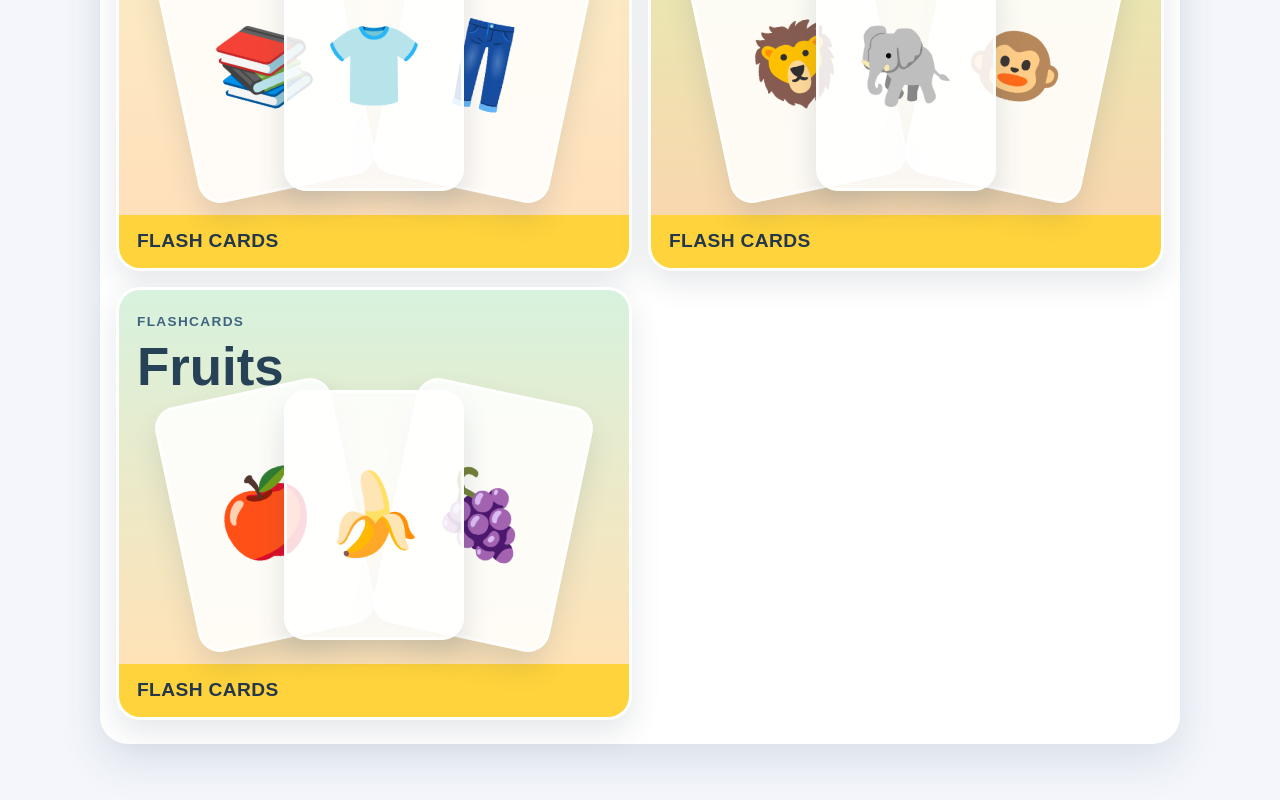
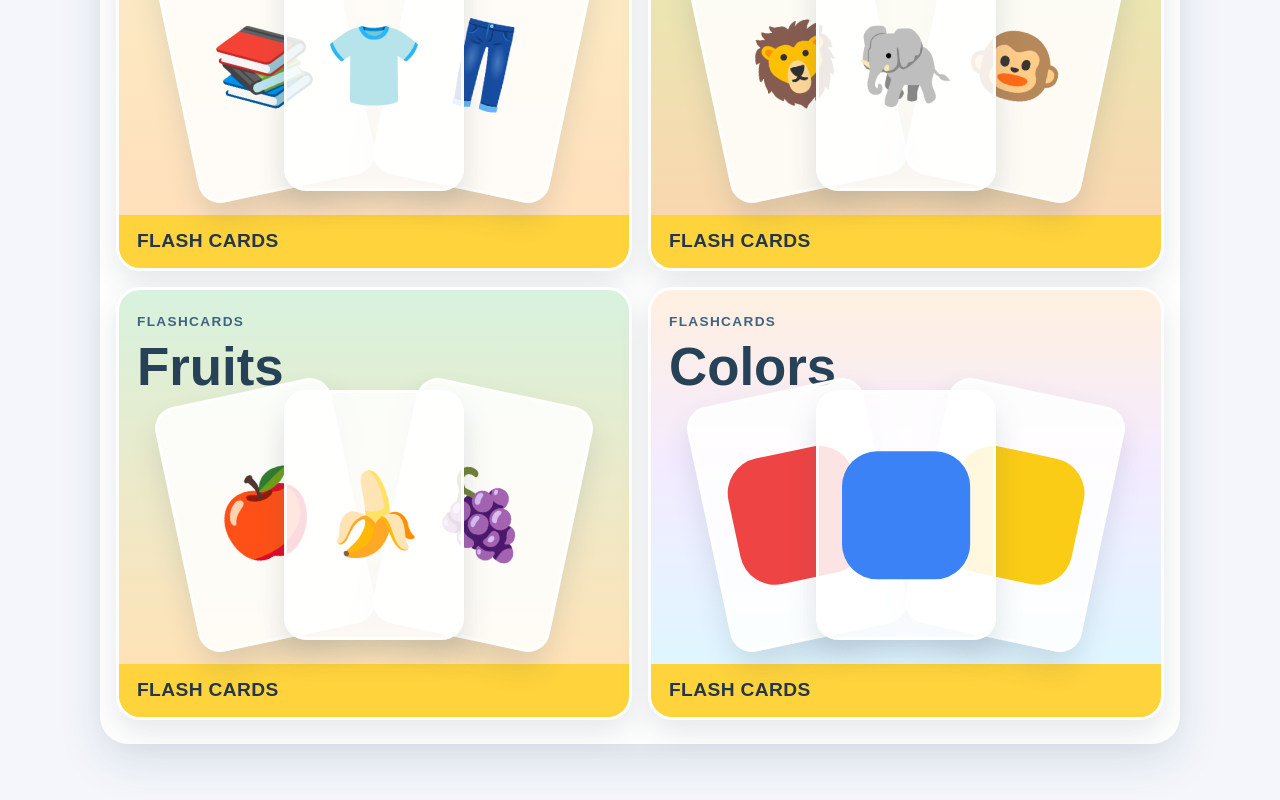
Before and after one commit to rattanakchea/kid-app, a React (Vite) app: page / in a window 1280 px wide. Shown: the part 409-1209 px from the top of the page. Built offline with nearby package versions, Linux system fonts and the light colour scheme.

Commit message:
added colors pack

```diff
--- a/src/App.tsx
+++ b/src/App.tsx
@@ -1,5 +1,5 @@
 import { useEffect, useState } from "react";
-import { packs } from "./data/packs";
+import { packs, type Card } from "./data/packs";
 
 const matchTileCount = 6;
 
@@ -9,7 +9,7 @@ type PageView = "home" | "detail";
 type MatchTile = {
   id: string;
   pairId: string;
-  label: string;
+  card: Card;
   solved: boolean;
 };
 
@@ -38,16 +38,66 @@ function createMatchTiles(pack: (typeof packs)[number]): MatchTile[] {
       {
         id: `${card.id}-a`,
         pairId: card.id,
-        label: card.emoji,
+        card,
         solved: false,
       },
       {
         id: `${card.id}-b`,
         pairId: card.id,
-        label: card.emoji,
+        card,
         solved: false,
       },
     ]),
+  );
+}
+
+function CardVisual({
+  card,
+  className = "",
+  decorative = false,
+}: {
+  card: Card;
+  className?: string;
+  decorative?: boolean;
+}) {
+  if (card.swatch) {
+    return (
+      <svg
+        className={`card-swatch ${className}`.trim()}
+        viewBox="0 0 100 100"
+        role={decorative ? undefined : "img"}
+        aria-hidden={decorative ? "true" : undefined}
+        aria-label={decorative ? undefined : `${card.name} color`}
+      >
+        <rect
+          x="10"
+          y="10"
+          width="80"
+          height="80"
+          rx="22"
+          fill={card.swatch.fill}
+          stroke={card.swatch.stroke ?? "transparent"}
+          strokeWidth="6"
+        />
+      </svg>
+    );
+  }
+
+  if (card.imageUrl) {
+    return (
+      <img
+        className={className}
+        src={card.imageUrl}
+        alt={decorative ? "" : card.name}
+        aria-hidden={decorative ? "true" : undefined}
+      />
+    );
+  }
+
+  return (
+    <div className={className} aria-hidden="true">
+      {card.emoji}
+    </div>
   );
 }
 
@@ -270,7 +320,7 @@ export default function App() {
         <p>
           {gameMode === "flashcards"
             ? ""
-            : "Flip tiles and match the same emoji pair."}
+            : "Flip tiles and match the same color or picture pair."}
         </p>
       </div>
 
@@ -284,17 +334,16 @@ export default function App() {
           >
             <div className="flashcard-inner">
               <div className="flashcard-face flashcard-front">
-                {currentCard.imageUrl ? (
-                  <img
-                    className="flashcard-image"
-                    src={currentCard.imageUrl}
-                    alt={currentCard.name}
-                  />
-                ) : (
-                  <div className="flashcard-emoji" aria-hidden="true">
-                    {currentCard.emoji}
-                  </div>
-                )}
+                <CardVisual
+                  card={currentCard}
+                  className={
+                    currentCard.swatch
+                      ? "flashcard-swatch"
+                      : currentCard.imageUrl
+                        ? "flashcard-image"
+                        : "flashcard-emoji"
+                  }
+                />
                 <div className="flashcard-face-note">Tap card to flip</div>
               </div>
 
@@ -376,7 +425,17 @@ export default function App() {
                 >
                   <span className="match-tile-face match-tile-front">?</span>
                   <span className="match-tile-face match-tile-back">
-                    {tile.label}
+                    <CardVisual
+                      card={tile.card}
+                      className={
+                        tile.card.swatch
+                          ? "match-tile-swatch"
+                          : tile.card.imageUrl
+                            ? "match-tile-image"
+                            : "match-tile-emoji"
+                      }
+                      decorative
+                    />
                   </span>
                 </button>
               );
@@ -385,7 +444,7 @@ export default function App() {
 
           <div className="match-footer">
             <p>
-              Find the two matching emoji tiles. The board resets when you
+              Find the two matching pairs. The board resets when you
               change packs.
             </p>
             <button onClick={handleResetMatchGame} type="button">
@@ -466,15 +525,17 @@ export default function App() {
                                   : "stack-right"
                             }`}
                           >
-                            {card.imageUrl ? (
-                              <img
-                                className="stack-card-image"
-                                src={card.imageUrl}
-                                alt={card.name}
-                              />
-                            ) : (
-                              card.emoji
-                            )}
+                            <CardVisual
+                              card={card}
+                              className={
+                                card.swatch
+                                  ? "stack-card-swatch"
+                                  : card.imageUrl
+                                    ? "stack-card-image"
+                                    : "stack-card-emoji"
+                              }
+                              decorative
+                            />
                           </span>
                         ))}
                       </div>
--- a/src/data/packs.ts
+++ b/src/data/packs.ts
@@ -3,6 +3,10 @@ export type Card = {
   name: string;
   emoji: string;
   imageUrl?: string;
+  swatch?: {
+    fill: string;
+    stroke?: string;
+  };
 };
 
 export type Pack = {
@@ -18,7 +22,8 @@ export const packs: Pack[] = [
   {
     id: "first-words",
     title: "First Words",
-    description: "Baby-friendly everyday words like books, clothes, and furniture.",
+    description:
+      "Baby-friendly everyday words like books, clothes, and furniture.",
     cards: [
       { id: "book", name: "Book", emoji: "📚" },
       { id: "shirt", name: "Shirt", emoji: "👕" },
@@ -49,8 +54,8 @@ export const packs: Pack[] = [
       { id: "toothbrush", name: "Toothbrush", emoji: "🪥" },
       { id: "tree", name: "Tree", emoji: "🌳" },
       { id: "sun", name: "Sun", emoji: "☀️" },
-      { id: "moon", name: "Moon", emoji: "🌙" }
-    ]
+      { id: "moon", name: "Moon", emoji: "🌙" },
+    ],
   },
   {
     id: "animals",
@@ -91,8 +96,8 @@ export const packs: Pack[] = [
       { id: "parrot", name: "Parrot", emoji: "🦜" },
       { id: "owl", name: "Owl", emoji: "🦉" },
       { id: "duck", name: "Duck", emoji: "🦆" },
-      { id: "chicken", name: "Chicken", emoji: "🐔" }
-    ]
+      { id: "chicken", name: "Chicken", emoji: "🐔" },
+    ],
   },
   {
     id: "fruits",
@@ -133,14 +138,46 @@ export const packs: Pack[] = [
       { id: "nectarine", name: "Nectarine", emoji: "🧡" },
       { id: "cranberry", name: "Cranberry", emoji: "🟥" },
       { id: "lime", name: "Lime", emoji: "🟢" },
-      { id: "date", name: "Date", emoji: "🟤" }
-    ]
+      { id: "date", name: "Date", emoji: "🟤" },
+    ],
   },
   {
     id: "colors",
     title: "Colors",
-    description: "Premium pack",
-    locked: true,
-    cards: []
-  }
+    description:
+      "Learn common color names with bold swatches and simple repetition.",
+    cards: [
+      { id: "red", name: "Red", emoji: "🔴", swatch: { fill: "#ef4444" } },
+      { id: "blue", name: "Blue", emoji: "🔵", swatch: { fill: "#3b82f6" } },
+      {
+        id: "yellow",
+        name: "Yellow",
+        emoji: "🟡",
+        swatch: { fill: "#facc15" },
+      },
+      { id: "green", name: "Green", emoji: "🟢", swatch: { fill: "#22c55e" } },
+      {
+        id: "orange",
+        name: "Orange",
+        emoji: "🟠",
+        swatch: { fill: "#f97316" },
+      },
+      {
+        id: "purple",
+        name: "Purple",
+        emoji: "🟣",
+        swatch: { fill: "#a855f7" },
+      },
+      { id: "pink", name: "Pink", emoji: "🩷", swatch: { fill: "#f472b6" } },
+      { id: "brown", name: "Brown", emoji: "🟤", swatch: { fill: "#92400e" } },
+      { id: "black", name: "Black", emoji: "⚫", swatch: { fill: "#111827" } },
+      {
+        id: "white",
+        name: "White",
+        emoji: "⚪",
+        swatch: { fill: "#ffffff", stroke: "#cbd5e1" },
+      },
+      { id: "gray", name: "Gray", emoji: "⚪", swatch: { fill: "#9ca3af" } },
+    ],
+  },
 ];
--- a/src/index.css
+++ b/src/index.css
@@ -193,6 +193,16 @@ button {
   background: linear-gradient(90deg, #b0d86b 0%, #d2ea7f 100%);
 }
 
+.band-colors {
+  background: linear-gradient(
+    90deg,
+    #fdba74 0%,
+    #f472b6 34%,
+    #60a5fa 68%,
+    #34d399 100%
+  );
+}
+
 .home-card-body {
   min-height: 320px;
   padding: 22px 18px 24px;
@@ -208,6 +218,10 @@ button {
 
 .tint-fruits {
   background: linear-gradient(180deg, #d7f2de 0%, #ffe2b6 100%);
+}
+
+.tint-colors {
+  background: linear-gradient(180deg, #fff0df 0%, #f4ebff 45%, #dff6ff 100%);
 }
 
 .home-card-body h3 {
@@ -251,6 +265,22 @@ button {
   width: 100%;
   height: 100%;
   object-fit: cover;
+}
+
+.stack-card-emoji {
+  display: grid;
+  place-items: center;
+  width: 100%;
+  height: 100%;
+}
+
+.card-swatch {
+  display: block;
+}
+
+.stack-card-swatch {
+  width: 92%;
+  height: 92%;
 }
 
 .stack-left {
@@ -391,6 +421,12 @@ button {
   box-shadow: 0 18px 36px rgba(53, 71, 88, 0.2);
 }
 
+.flashcard-swatch {
+  width: min(100%, 380px);
+  aspect-ratio: 1;
+  filter: drop-shadow(0 18px 36px rgba(53, 71, 88, 0.18));
+}
+
 .flashcard-word {
   font-size: clamp(2.4rem, 5vw, 3.6rem);
   font-weight: 800;
@@ -506,6 +542,27 @@ button {
   text-align: center;
 }
 
+.match-tile-emoji {
+  display: grid;
+  place-items: center;
+  width: 100%;
+  height: 100%;
+  font-size: clamp(2.8rem, 8vw, 4.8rem);
+  line-height: 1;
+}
+
+.match-tile-image {
+  width: 100%;
+  height: 100%;
+  object-fit: cover;
+  border-radius: 16px;
+}
+
+.match-tile-swatch {
+  width: 100%;
+  height: 100%;
+}
+
 .match-tile.flipped {
   background: linear-gradient(180deg, #ffffff 0%, #fff8ee 100%);
 }
```
Also changed, not shown: 1 other file (tests, documents, lock files or other folders).
